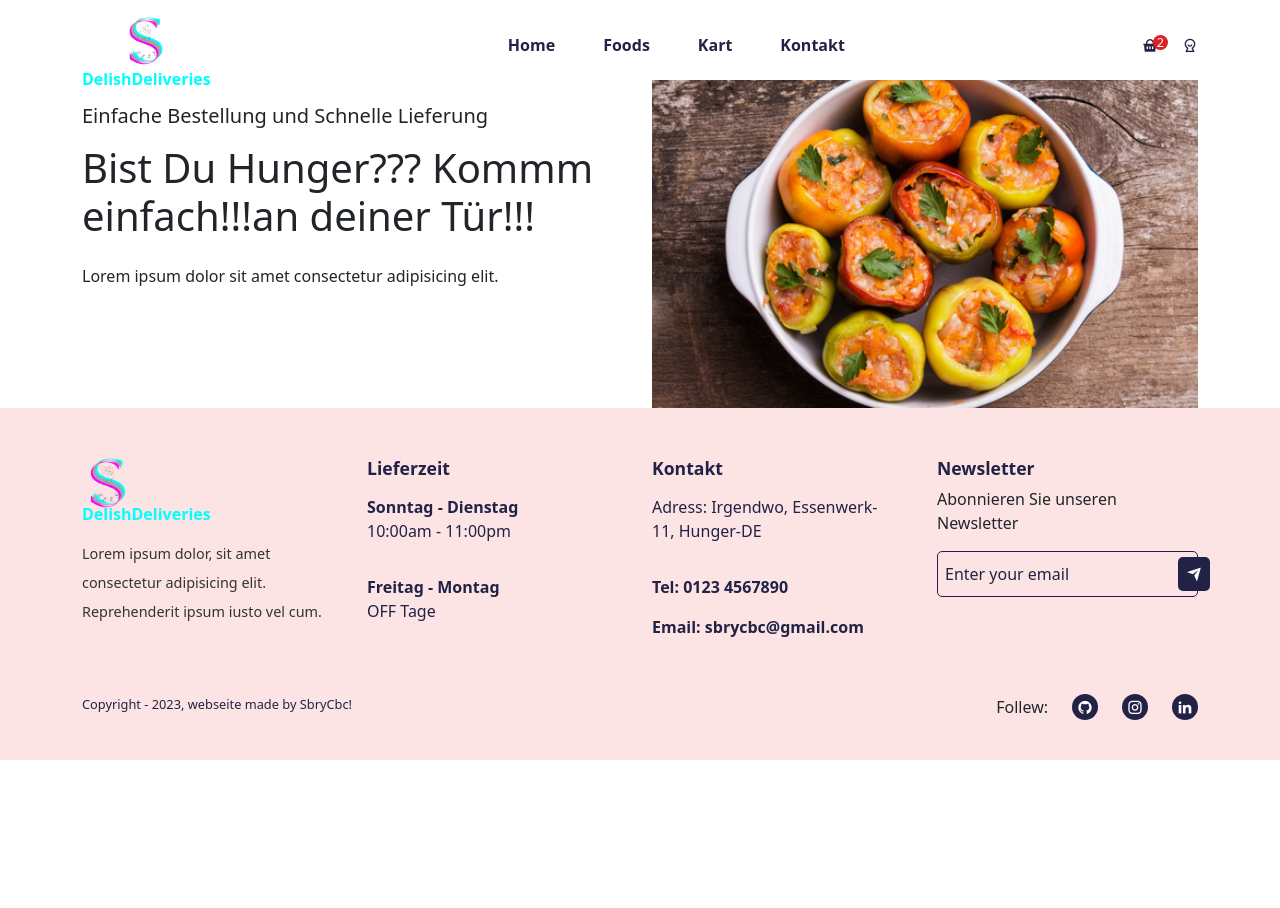
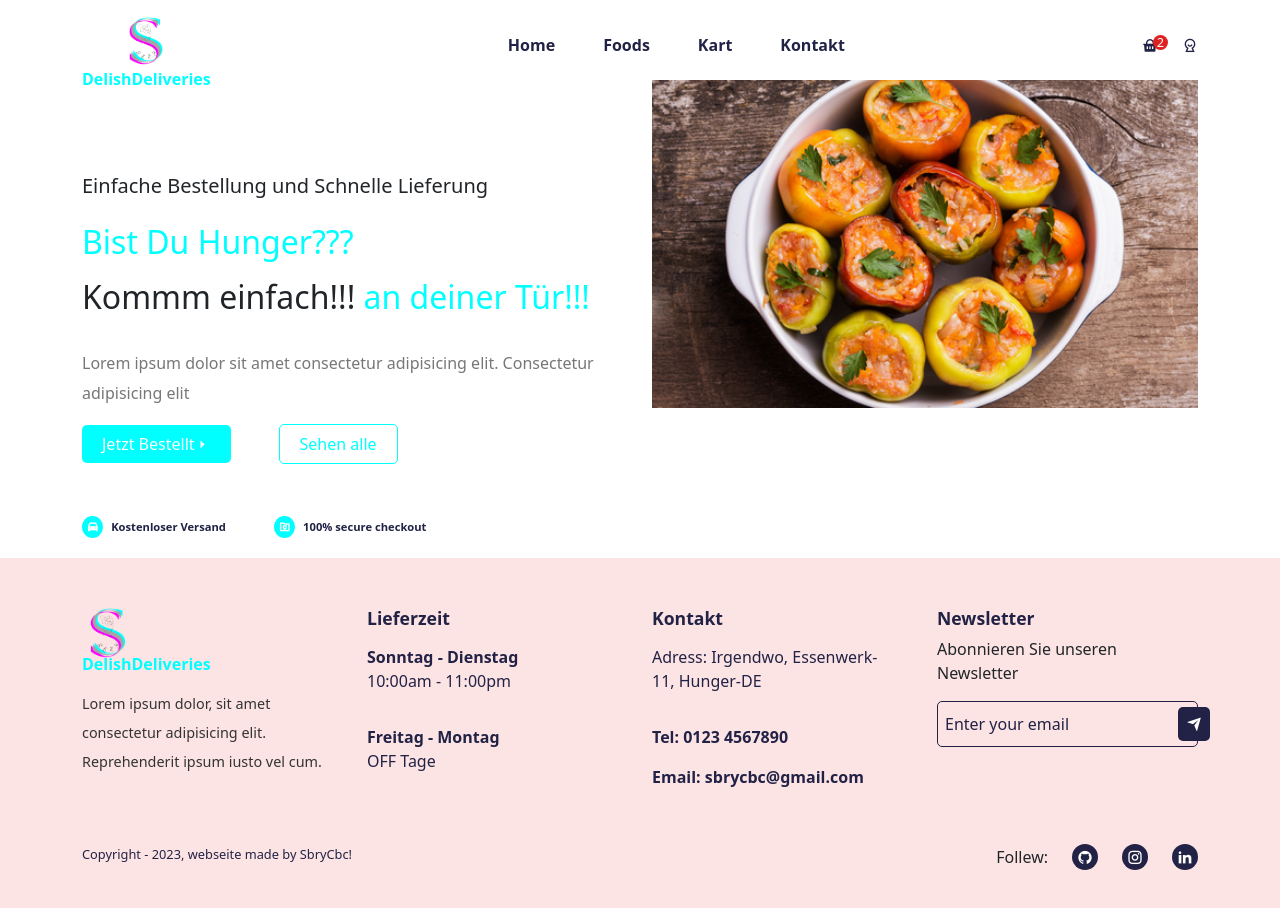
Before and after one commit to sbrycbc/delish-deliveries, a React (Create React App) app: page /home in a window 1280 px wide. Before the commit the page ends 800 px from the top, so only its background shows below. Built offline with nearby package versions, Linux system fonts and the light colour scheme.

Commit message:
updated home page versand icon and style...

```diff
--- a/src/pages/Home.jsx
+++ b/src/pages/Home.jsx
@@ -3,6 +3,8 @@ import Helmet from '../components/Helmet/Helmet.js'
 import { Container, Row, Col } from 'reactstrap';
 
 import paprika from '../assets/images/paprika.png';
+import '../styles/hero-section.css';
+import { Link } from 'react-router-dom';
 
 const Home = () => {
   return <Helmet title='Home'>
@@ -10,10 +12,22 @@ const Home = () => {
       <Container>
         <Row>
         <Col lg='6' md='6'>
-          <div className='hero_content '>
+          <div className='hero_content'>
             <h5 className='mb-3 mt-4'>Einfache Bestellung und Schnelle Lieferung</h5>
-            <h1 className='mb-4'><span>Bist Du Hunger???</span> Kommm einfach!!!<span>an deiner Tür!!!</span></h1>
-            <p>Lorem ipsum dolor sit amet consectetur adipisicing elit.</p>
+            <h1 className='mb-4 hero_title'><span>Bist Du Hunger???</span> <br /> Kommm einfach!!!<span> an deiner Tür!!!</span></h1>
+            <p>Lorem ipsum dolor sit amet consectetur adipisicing elit. Consectetur adipisicing elit</p>
+            <div className='hero_btns d-flex align-items-center gap-5 mt-3'>
+              <button className='bestellt_btn d-flex align-items-center justify-content-between' >Jetzt Bestellt <i class="ri-arrow-right-s-fill"></i></button>
+              <button className='all_foods_btn'><Link to='/foods'>Sehen alle</Link></button>
+            </div>
+            <div className='hero_service d-flex align-items-center gap-5 mt-5'>
+              <p className='d-flex align-items-center gap-2 '>
+                <span className='versand_icon'>
+                  <i class="ri-car-fill"></i></span>Kostenloser Versand </p>
+              <p className='d-flex align-items-center gap-2 '>
+                <span className='versand_icon'><i class="ri-folder-shield-line"></i></span>{' '}
+                100% secure checkout</p>
+            </div>
           </div>
         </Col>
 
--- /dev/null
+++ b/src/styles/hero-section.css
@@ -0,0 +1,50 @@
+.hero_content{
+  padding-top: 70px;
+}
+.hero_title {
+  font-size: 2rem;
+  line-height:55px;
+}
+.hero_title span {
+  color: aqua;
+}
+.hero_content p {
+  font-size: 1rem;
+  line-height: 30px;
+  color: #777;
+}
+.hero_btns button{
+  border: none;
+  outline: none;
+  padding: 7px 20px;
+  border-radius: 5px;
+  cursor: pointer;
+  font-size: 600;
+}
+.bestellt_btn{
+  background: aqua;
+  color: #fff;
+
+}
+.bestellt_btn:hover{
+  background: #212245;
+}
+.all_foods_btn{
+   background: transparent;
+   border:1px solid aqua !important;
+}
+.all_foods_btn a{
+   color: aqua;
+}
+.hero_service p {
+   color: #212245;
+   font-weight: 600;
+   font-size: 0.7rem;
+}
+.versand_icon i{
+   padding: 5px;
+   background:aqua;
+   color: #fff;
+   border-radius: 50%;
+   font-weight: 50% !important;
+}
```
